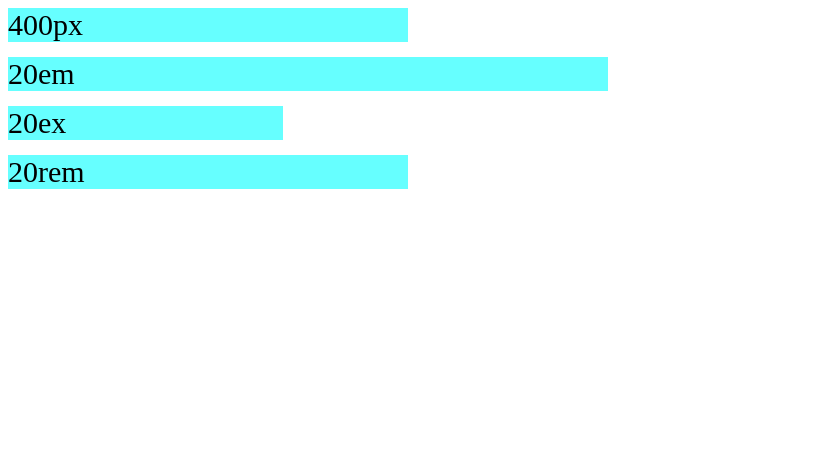
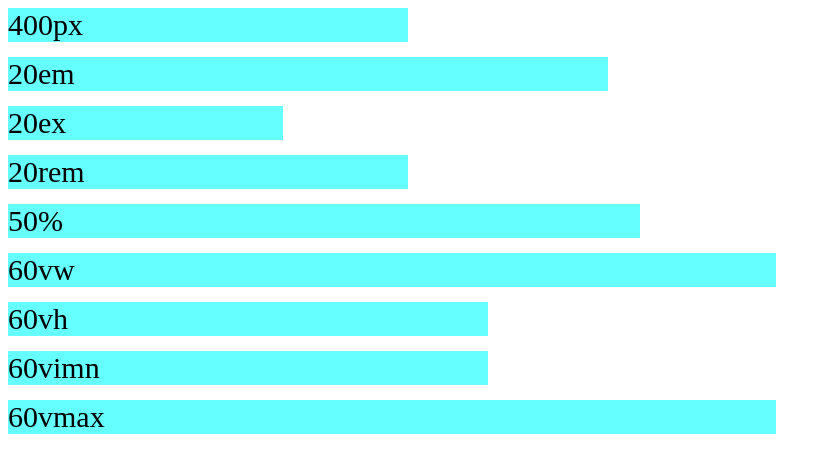
Before and after one commit to PrzemekRafa/jednostki-miary-w-CSS, a plain HTML site: page index.html in a window 1280 px wide. Shown: the whole page, without its empty margins (0-831 px from the left). Drawn offline with Linux system fonts and the light colour scheme.

Commit message:
jednostki cz-2

```diff
--- a/css/style.css
+++ b/css/style.css
@@ -26,3 +26,23 @@ html {
 #rem {
     width: 20rem;
 }
+
+#procent {
+    width: 50%;
+}
+
+#vw {
+    width: 60vw;
+}
+
+#vh {
+    width: 60vh;
+}
+
+#vmin {
+    width: 60vmin;
+}
+
+#vmax {
+    width: 60vmax;
+}
--- a/index.html
+++ b/index.html
@@ -11,6 +11,11 @@
        <div id="em">20em</div>
        <div id="ex">20ex</div>
        <div id="rem">20rem</div>
+       <div id="procent">50%</div>
+       <div id="vw">60vw</div>
+       <div id="vh">60vh</div>
+       <div id="vmin">60vimn</div>
+       <div id="vmax">60vmax</div>
    </div>
 
 </body>
```
